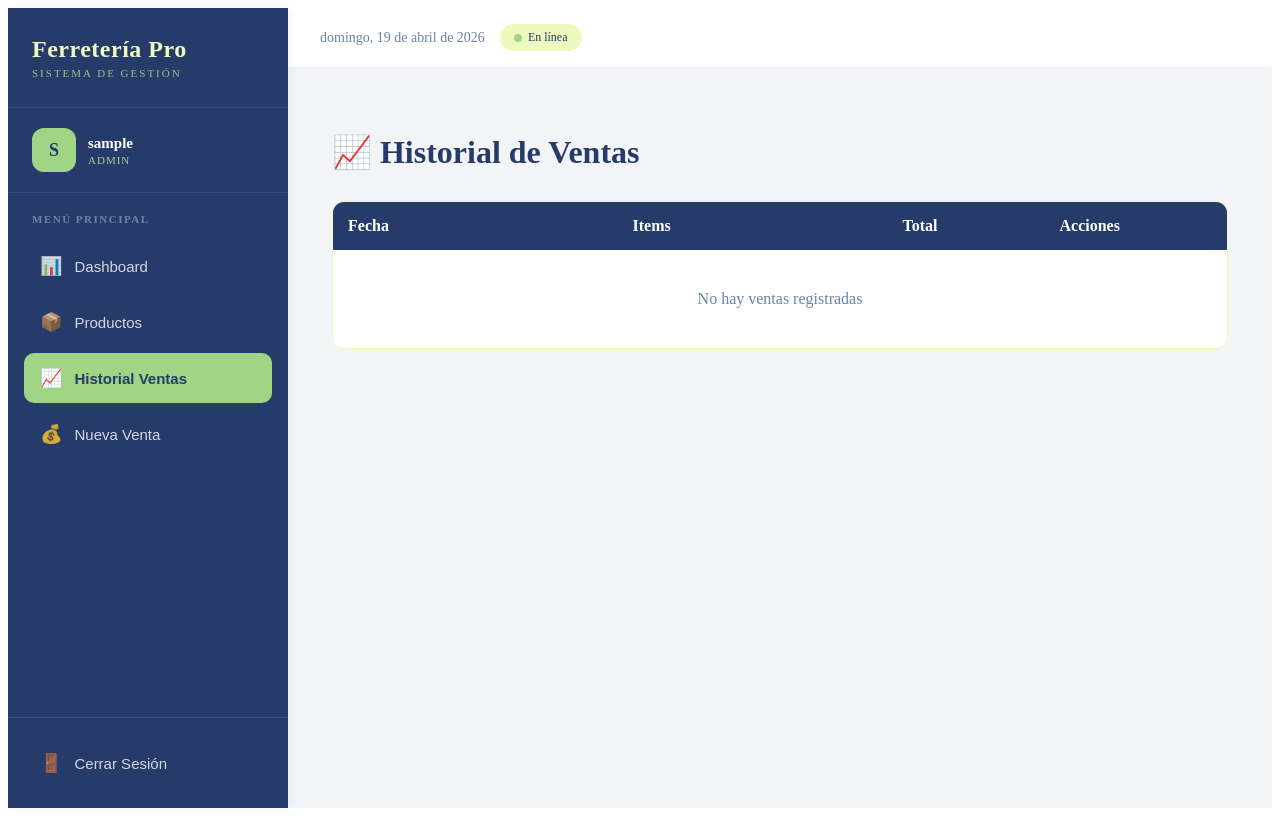
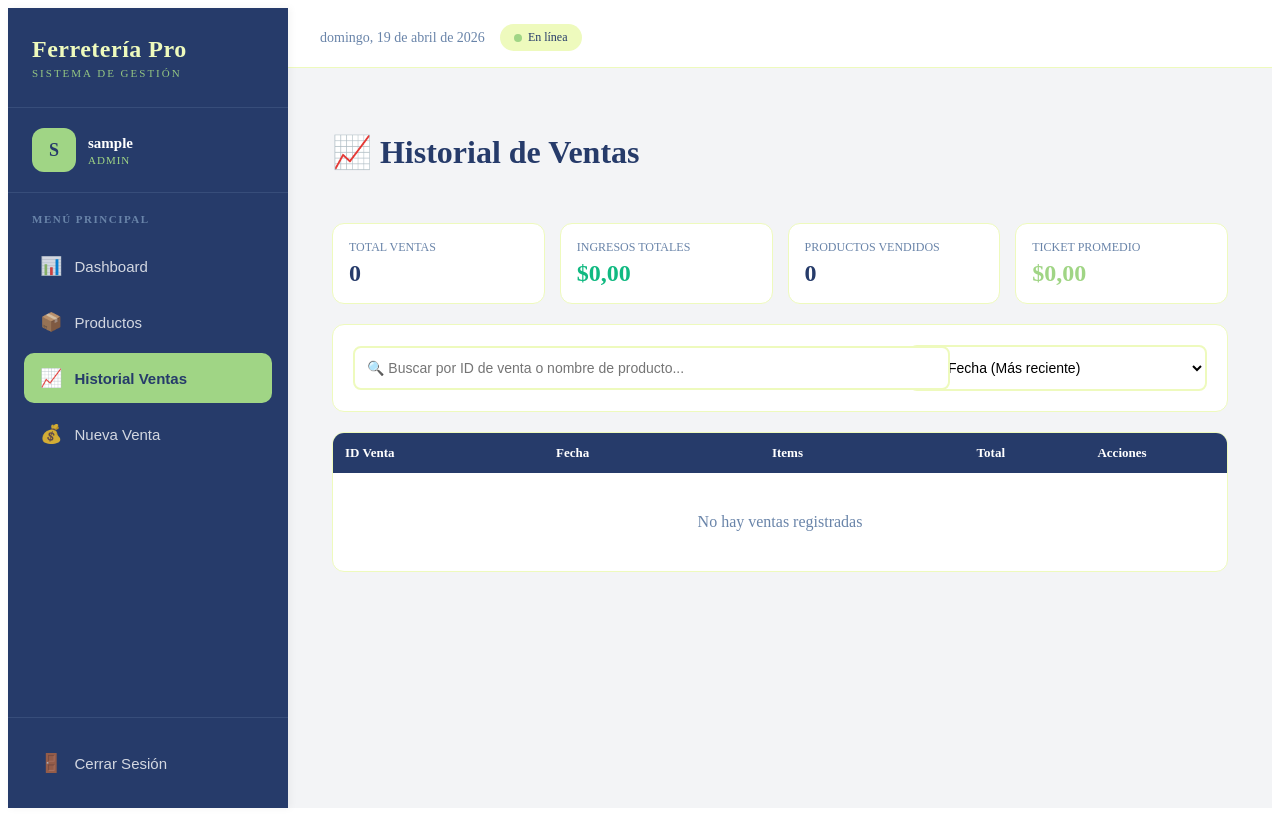
Before and after one commit to zznacho/ferreteria, a React (Vite) app in the folder packages/frontend/: page /sales in a window 1280 px wide. Built offline with nearby package versions, Linux system fonts and the light colour scheme; sample sign-in values are in the browser's storage.

Commit message:
actualizacion historial ventas

```diff
--- a/packages/frontend/src/pages/Sales.jsx
+++ b/packages/frontend/src/pages/Sales.jsx
@@ -15,6 +15,8 @@ function Sales() {
   const [selectedSale, setSelectedSale] = useState(null);
   const [editingSale, setEditingSale] = useState(null);
   const [showEditModal, setShowEditModal] = useState(false);
+  const [searchTerm, setSearchTerm] = useState('');
+  const [sortBy, setSortBy] = useState('date-desc');
 
   useEffect(() => {
     loadData();
@@ -23,8 +25,45 @@ function Sales() {
   const loadData = () => {
     const savedSales = JSON.parse(localStorage.getItem('sales') || '[]');
     const savedProducts = JSON.parse(localStorage.getItem('products') || '[]');
-    setSales(savedSales.sort((a, b) => new Date(b.date) - new Date(a.date)));
+    setSales(savedSales);
     setProducts(savedProducts);
+  };
+
+  const filteredAndSortedSales = () => {
+    let filtered = [...sales];
+
+    // Filtrar por ID de venta o nombre de producto
+    if (searchTerm) {
+      filtered = filtered.filter(sale =>
+        sale.id.toString().includes(searchTerm) ||
+        sale.items.some(item =>
+          item.name.toLowerCase().includes(searchTerm.toLowerCase())
+        )
+      );
+    }
+
+    // Ordenar
+    switch (sortBy) {
+      case 'date-desc':
+        filtered.sort((a, b) => new Date(b.date) - new Date(a.date));
+        break;
+      case 'date-asc':
+        filtered.sort((a, b) => new Date(a.date) - new Date(b.date));
+        break;
+      case 'total-desc':
+        filtered.sort((a, b) => b.total - a.total);
+        break;
+      case 'total-asc':
+        filtered.sort((a, b) => a.total - b.total);
+        break;
+      case 'items-desc':
+        filtered.sort((a, b) => b.items.length - a.items.length);
+        break;
+      default:
+        break;
+    }
+
+    return filtered;
   };
 
   const formatDate = (dateString) => {
@@ -38,11 +77,19 @@ function Sales() {
     });
   };
 
+  const formatShortDate = (dateString) => {
+    const date = new Date(dateString);
+    return date.toLocaleDateString('es-ES', {
+      day: '2-digit',
+      month: '2-digit',
+      year: '2-digit'
+    });
+  };
+
   const handleDeleteSale = (saleId) => {
     if (window.confirm('¿Estás seguro de eliminar esta venta? Se restaurará el stock de los productos.')) {
       const saleToDelete = sales.find(s => s.id === saleId);
 
-      // Restaurar stock
       const updatedProducts = products.map(product => {
         const saleItem = saleToDelete.items.find(item => item.id === product.id);
         if (saleItem) {
@@ -51,7 +98,6 @@ function Sales() {
         return product;
       });
 
-      // Eliminar venta
       const updatedSales = sales.filter(s => s.id !== saleId);
 
       localStorage.setItem('products', JSON.stringify(updatedProducts));
@@ -126,7 +172,10 @@ function Sales() {
         name: product.name,
         price: product.price,
         quantity: 1,
-        image: product.image
+        image: product.image,
+        voltage: product.voltage,
+        amperage: product.amperage,
+        wattage: product.wattage
       }]
     });
   };
@@ -139,7 +188,6 @@ function Sales() {
 
     const originalSale = sales.find(s => s.id === editingSale.id);
 
-    // Actualizar stock
     const updatedProducts = products.map(product => {
       const originalItem = originalSale.items.find(i => i.id === product.id);
       const newItem = editingSale.items.find(i => i.id === product.id);
@@ -155,7 +203,6 @@ function Sales() {
       return product;
     });
 
-    // Actualizar venta
     const updatedSale = {
       ...editingSale,
       total: editingSale.items.reduce((sum, item) => sum + (item.price * item.quantity), 0),
@@ -186,8 +233,8 @@ function Sales() {
           src={product.image}
           alt={product.name}
           style={{
-            width: '50px',
-            height: '50px',
+            width: '40px',
+            height: '40px',
             objectFit: 'cover',
             borderRadius: '6px'
           }}
@@ -196,61 +243,202 @@ function Sales() {
     }
     return (
       <div style={{
-        width: '50px',
-        height: '50px',
+        width: '40px',
+        height: '40px',
         background: colors.light,
         borderRadius: '6px',
         display: 'flex',
         alignItems: 'center',
         justifyContent: 'center',
         color: colors.primary,
-        fontSize: '20px'
+        fontSize: '16px'
       }}>
         📦
       </div>
     );
   };
 
+  const filteredSales = filteredAndSortedSales();
+
+  // Calcular estadísticas
+  const totalSales = filteredSales.length;
+  const totalRevenue = filteredSales.reduce((sum, sale) => sum + sale.total, 0);
+  const totalItems = filteredSales.reduce((sum, sale) => sum + sale.items.reduce((s, i) => s + i.quantity, 0), 0);
+  const averageTicket = totalSales > 0 ? totalRevenue / totalSales : 0;
+
   return (
     <div style={{ padding: '20px' }}>
-      <h1 style={{ marginBottom: '30px', color: colors.primary }}>📈 Historial de Ventas</h1>
+      <div style={{
+        display: 'flex',
+        justifyContent: 'space-between',
+        alignItems: 'center',
+        marginBottom: '30px'
+      }}>
+        <h1 style={{ color: colors.primary }}>📈 Historial de Ventas</h1>
+      </div>
 
-      <div style={{ display: 'grid', gridTemplateColumns: selectedSale ? '1fr 400px' : '1fr', gap: '20px' }}>
-        {/* Lista de ventas */}
+      {/* Estadísticas */}
+      <div style={{
+        display: 'grid',
+        gridTemplateColumns: 'repeat(4, 1fr)',
+        gap: '15px',
+        marginBottom: '20px'
+      }}>
+        <div style={{ background: colors.white, padding: '16px', borderRadius: '12px', border: `1px solid ${colors.light}` }}>
+          <p style={{ margin: 0, color: colors.secondary, fontSize: '12px', textTransform: 'uppercase' }}>Total Ventas</p>
+          <p style={{ margin: '5px 0 0', fontSize: '24px', fontWeight: '700', color: colors.primary }}>{totalSales}</p>
+        </div>
+        <div style={{ background: colors.white, padding: '16px', borderRadius: '12px', border: `1px solid ${colors.light}` }}>
+          <p style={{ margin: 0, color: colors.secondary, fontSize: '12px', textTransform: 'uppercase' }}>Ingresos Totales</p>
+          <p style={{ margin: '5px 0 0', fontSize: '24px', fontWeight: '700', color: '#10B981' }}>
+            ${totalRevenue.toLocaleString('es-ES', {minimumFractionDigits: 2})}
+          </p>
+        </div>
+        <div style={{ background: colors.white, padding: '16px', borderRadius: '12px', border: `1px solid ${colors.light}` }}>
+          <p style={{ margin: 0, color: colors.secondary, fontSize: '12px', textTransform: 'uppercase' }}>Productos Vendidos</p>
+          <p style={{ margin: '5px 0 0', fontSize: '24px', fontWeight: '700', color: colors.primary }}>{totalItems}</p>
+        </div>
+        <div style={{ background: colors.white, padding: '16px', borderRadius: '12px', border: `1px solid ${colors.light}` }}>
+          <p style={{ margin: 0, color: colors.secondary, fontSize: '12px', textTransform: 'uppercase' }}>Ticket Promedio</p>
+          <p style={{ margin: '5px 0 0', fontSize: '24px', fontWeight: '700', color: colors.accent }}>
+            ${averageTicket.toLocaleString('es-ES', {minimumFractionDigits: 2})}
+          </p>
+        </div>
+      </div>
+
+      {/* Filtros */}
+      <div style={{
+        background: 'white',
+        padding: '20px',
+        borderRadius: '12px',
+        marginBottom: '20px',
+        border: `1px solid ${colors.light}`
+      }}>
+        <div style={{ display: 'flex', gap: '15px', flexWrap: 'wrap', alignItems: 'center' }}>
+          <div style={{ position: 'relative', flex: '2', minWidth: '250px' }}>
+            <input
+              type="text"
+              placeholder="🔍 Buscar por ID de venta o nombre de producto..."
+              value={searchTerm}
+              onChange={(e) => setSearchTerm(e.target.value)}
+              style={{
+                width: '100%',
+                padding: '12px 40px 12px 12px',
+                border: `2px solid ${colors.light}`,
+                borderRadius: '8px',
+                fontSize: '14px',
+                outline: 'none',
+                background: 'white'
+              }}
+            />
+            {searchTerm && (
+              <button
+                onClick={() => setSearchTerm('')}
+                style={{
+                  position: 'absolute',
+                  right: '10px',
+                  top: '50%',
+                  transform: 'translateY(-50%)',
+                  background: 'none',
+                  border: 'none',
+                  fontSize: '20px',
+                  cursor: 'pointer',
+                  color: colors.secondary
+                }}
+              >
+                ✕
+              </button>
+            )}
+          </div>
+
+          <select
+            value={sortBy}
+            onChange={(e) => setSortBy(e.target.value)}
+            style={{
+              flex: '1',
+              minWidth: '180px',
+              padding: '12px',
+              border: `2px solid ${colors.light}`,
+              borderRadius: '8px',
+              fontSize: '14px',
+              outline: 'none',
+              background: 'white',
+              cursor: 'pointer'
+            }}
+          >
+            <option value="date-desc">📅 Fecha (Más reciente)</option>
+            <option value="date-asc">📅 Fecha (Más antigua)</option>
+            <option value="total-desc">💰 Total (Mayor a Menor)</option>
+            <option value="total-asc">💰 Total (Menor a Mayor)</option>
+            <option value="items-desc">📦 Items (Mayor a Menor)</option>
+          </select>
+        </div>
+
+        {searchTerm && (
+          <div style={{ marginTop: '15px', color: colors.secondary, fontSize: '13px' }}>
+            <strong>{filteredSales.length}</strong> venta(s) encontrada(s)
+          </div>
+        )}
+      </div>
+
+      {/* Tabla de ventas */}
+      <div style={{
+        display: 'grid',
+        gridTemplateColumns: selectedSale ? '1fr 400px' : '1fr',
+        gap: '20px'
+      }}>
         <div>
           <div style={{
             background: 'white',
             borderRadius: '12px',
-            overflow: 'hidden',
+            overflow: 'auto',
             border: `1px solid ${colors.light}`
           }}>
-            <table style={{ width: '100%', borderCollapse: 'collapse' }}>
+            <table style={{ width: '100%', borderCollapse: 'collapse', minWidth: '700px' }}>
               <thead>
                 <tr style={{ background: colors.primary, color: 'white' }}>
-                  <th style={{ padding: '15px', textAlign: 'left' }}>Fecha</th>
-                  <th style={{ padding: '15px', textAlign: 'center' }}>Items</th>
-                  <th style={{ padding: '15px', textAlign: 'right' }}>Total</th>
-                  <th style={{ padding: '15px', textAlign: 'center' }}>Acciones</th>
+                  <th style={{ padding: '12px', textAlign: 'left', fontSize: '13px', fontWeight: '600' }}>ID Venta</th>
+                  <th style={{ padding: '12px', textAlign: 'left', fontSize: '13px', fontWeight: '600' }}>Fecha</th>
+                  <th style={{ padding: '12px', textAlign: 'center', fontSize: '13px', fontWeight: '600' }}>Items</th>
+                  <th style={{ padding: '12px', textAlign: 'right', fontSize: '13px', fontWeight: '600' }}>Total</th>
+                  <th style={{ padding: '12px', textAlign: 'center', fontSize: '13px', fontWeight: '600' }}>Acciones</th>
                 </tr>
               </thead>
               <tbody>
-                {sales.length === 0 ? (
+                {filteredSales.length === 0 ? (
                   <tr>
-                    <td colSpan="4" style={{ padding: '40px', textAlign: 'center', color: colors.secondary }}>
-                      No hay ventas registradas
+                    <td colSpan="5" style={{ padding: '40px', textAlign: 'center', color: colors.secondary }}>
+                      {searchTerm ? 'No se encontraron ventas' : 'No hay ventas registradas'}
                     </td>
                   </tr>
                 ) : (
-                  sales.map(sale => (
+                  filteredSales.map(sale => (
                     <tr key={sale.id} style={{ borderBottom: `1px solid ${colors.light}` }}>
-                      <td style={{ padding: '15px' }}>{formatDate(sale.date)}</td>
-                      <td style={{ padding: '15px', textAlign: 'center' }}>
-                        {sale.items.length} productos
+                      <td style={{ padding: '12px', color: colors.secondary, fontSize: '12px' }}>
+                        #{sale.id.toString().slice(-8)}
                       </td>
-                      <td style={{ padding: '15px', textAlign: 'right', fontWeight: 'bold', color: '#10B981' }}>
-                        ${sale.total.toFixed(2)}
+                      <td style={{ padding: '12px' }}>
+                        <div style={{ fontWeight: '600', color: colors.primary }}>{formatShortDate(sale.date)}</div>
+                        <div style={{ fontSize: '11px', color: colors.secondary }}>
+                          {new Date(sale.date).toLocaleTimeString('es-ES', { hour: '2-digit', minute: '2-digit' })}
+                        </div>
                       </td>
-                      <td style={{ padding: '15px', textAlign: 'center' }}>
+                      <td style={{ padding: '12px', textAlign: 'center' }}>
+                        <span style={{
+                          background: colors.light,
+                          padding: '4px 8px',
+                          borderRadius: '12px',
+                          fontSize: '12px',
+                          color: colors.primary,
+                          fontWeight: '600'
+                        }}>
+                          {sale.items.length} {sale.items.length === 1 ? 'producto' : 'productos'}
+                        </span>
+                      </td>
+                      <td style={{ padding: '12px', textAlign: 'right', fontWeight: 'bold', color: '#10B981' }}>
+                        ${sale.total.toLocaleString('es-ES', {minimumFractionDigits: 2})}
+                      </td>
+                      <td style={{ padding: '12px', textAlign: 'center' }}>
                         <button
                           onClick={() => setSelectedSale(selectedSale?.id === sale.id ? null : sale)}
                           style={{
@@ -260,7 +448,8 @@ function Sales() {
                             color: 'white',
                             border: 'none',
                             borderRadius: '6px',
-                            cursor: 'pointer'
+                            cursor: 'pointer',
+                            fontSize: '12px'
                           }}
                         >
                           {selectedSale?.id === sale.id ? 'Ocultar' : 'Ver'}
@@ -269,13 +458,14 @@ function Sales() {
                           onClick={() => handleEditSale(sale)}
                           style={{
                             marginRight: '8px',
-                            padding: '6px 12px',
+                            padding: '6px 10px',
                             background: colors.accent,
                             color: colors.primary,
                             border: 'none',
                             borderRadius: '6px',
                             cursor: 'pointer',
-                            fontWeight: '600'
+                            fontWeight: '600',
+                            fontSize: '12px'
                           }}
                         >
                           ✏️
@@ -283,12 +473,13 @@ function Sales() {
                         <button
                           onClick={() => handleDeleteSale(sale.id)}
                           style={{
-                            padding: '6px 12px',
+                            padding: '6px 10px',
                             background: '#EF4444',
                             color: 'white',
                             border: 'none',
                             borderRadius: '6px',
-                            cursor: 'pointer'
+                            cursor: 'pointer',
+                            fontSize: '12px'
                           }}
                         >
                           🗑️
@@ -307,7 +498,7 @@ function Sales() {
           <div>
             <div style={{
               background: 'white',
-              padding: '20px',
+              padding: '24px',
               borderRadius: '12px',
               border: `1px solid ${colors.light}`,
               position: 'sticky',
@@ -319,7 +510,7 @@ function Sales() {
                 alignItems: 'center',
                 marginBottom: '20px'
               }}>
-                <h3 style={{ color: colors.primary }}>Detalle de Venta</h3>
+                <h3 style={{ color: colors.primary, margin: 0 }}>Detalle de Venta</h3>
                 <button
                   onClick={() => setSelectedSale(null)}
                   style={{
@@ -334,29 +525,43 @@ function Sales() {
                 </button>
               </div>
 
-              <p style={{ color: colors.secondary, marginBottom: '20px' }}>
-                <strong>Fecha:</strong> {formatDate(selectedSale.date)}
-              </p>
+              <div style={{
+                background: colors.gray,
+                padding: '12px',
+                borderRadius: '8px',
+                marginBottom: '20px'
+              }}>
+                <p style={{ margin: '0 0 4px', color: colors.secondary, fontSize: '12px' }}>
+                  <strong>ID:</strong> #{selectedSale.id.toString().slice(-8)}
+                </p>
+                <p style={{ margin: 0, color: colors.secondary, fontSize: '12px' }}>
+                  <strong>Fecha:</strong> {formatDate(selectedSale.date)}
+                </p>
+              </div>
 
-              <div style={{ marginBottom: '20px' }}>
+              <div style={{ marginBottom: '20px', maxHeight: '350px', overflowY: 'auto' }}>
                 {selectedSale.items.map((item, index) => (
                   <div key={index} style={{
                     padding: '12px 0',
-                    borderBottom: `1px solid ${colors.light}`,
+                    borderBottom: index < selectedSale.items.length - 1 ? `1px solid ${colors.light}` : 'none',
                     display: 'flex',
                     alignItems: 'center',
                     gap: '12px'
                   }}>
                     <ProductImage product={item} />
                     <div style={{ flex: 1 }}>
-                      <strong>{item.name}</strong>
-                      <br />
-                      <small style={{ color: colors.secondary }}>
+                      <strong style={{ color: colors.primary }}>{item.name}</strong>
+                      <div style={{ fontSize: '11px', color: colors.secondary, marginTop: '2px' }}>
+                        {item.voltage && <span style={{ marginRight: '6px' }}>⚡{item.voltage}</span>}
+                        {item.amperage && <span style={{ marginRight: '6px' }}>🔌{item.amperage}</span>}
+                        {item.wattage && <span>💡{item.wattage}</span>}
+                      </div>
+                      <div style={{ fontSize: '12px', color: colors.secondary, marginTop: '2px' }}>
                         ${item.price.toFixed(2)} x {item.quantity}
-                      </small>
+                      </div>
                     </div>
                     <div style={{ fontWeight: 'bold', color: colors.primary }}>
-                      ${(item.price * item.quantity).toFixed(2)}
+                      ${(item.price * item.quantity).toLocaleString('es-ES', {minimumFractionDigits: 2})}
                     </div>
                   </div>
                 ))}
@@ -370,9 +575,9 @@ function Sales() {
                 fontSize: '18px',
                 fontWeight: 'bold'
               }}>
-                <span>Total:</span>
+                <span style={{ color: colors.primary }}>Total:</span>
                 <span style={{ color: '#10B981' }}>
-                  ${selectedSale.total.toFixed(2)}
+                  ${selectedSale.total.toLocaleString('es-ES', {minimumFractionDigits: 2})}
                 </span>
               </div>
             </div>
@@ -461,7 +666,7 @@ function Sales() {
                         fontWeight: 'bold'
                       }}
                     >
-                      -
+                      −
                     </button>
                     <span style={{ minWidth: '30px', textAlign: 'center' }}>{item.quantity}</span>
                     <button
```
